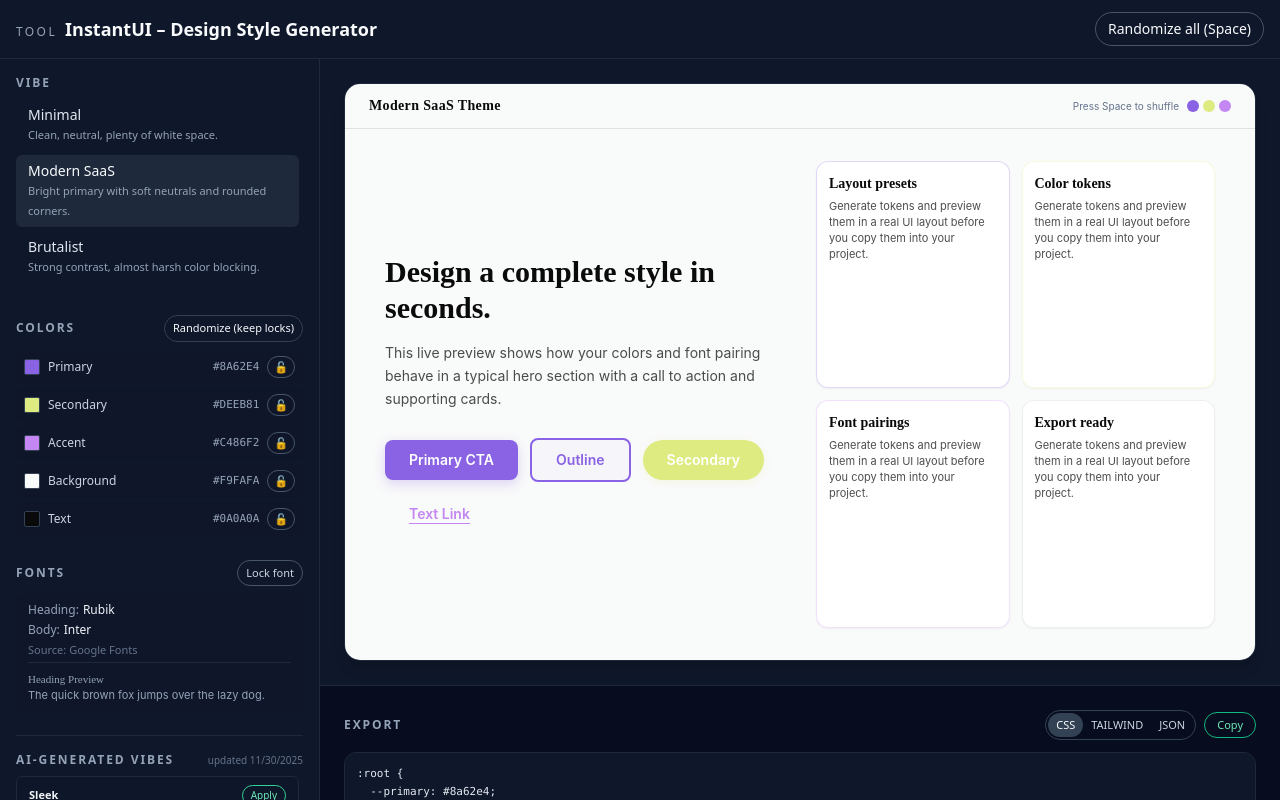
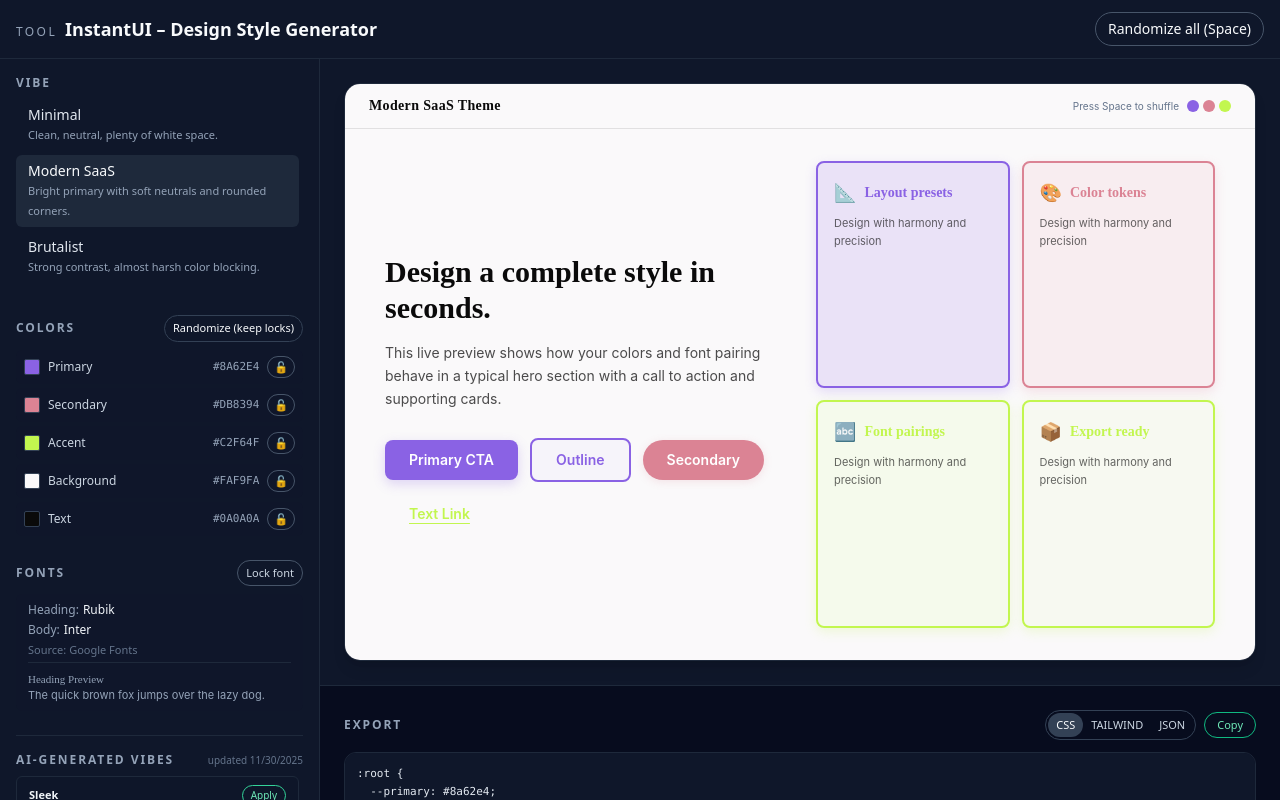
Before and after one commit to miikkavallinheimo-sketch/instantui, a React (Vite) app: page / in a window 1280 px wide. Shown: the top 800 px of the page. Built offline with nearby package versions, Linux system fonts and the light colour scheme.

Commit message:
improve: implement color harmony (tetradic) and enhance card designs with visual variety

```diff
--- a/src/components/Preview.tsx
+++ b/src/components/Preview.tsx
@@ -109,36 +109,45 @@ const Preview = ({ designState }: PreviewProps) => {
           </div>
 
           <div className="flex-1 grid grid-cols-1 sm:grid-cols-2 gap-3 text-xs">
-            {["Layout presets", "Color tokens", "Font pairings", "Export ready"].map(
-              (title, idx) => (
-                <div
-                  key={title}
-                  className="rounded-xl border shadow-sm p-3 flex flex-col gap-1"
-                  style={{
-                    borderColor:
-                      idx === 0
-                        ? colors.primary + "40"
-                        : idx === 1
-                        ? colors.secondary + "40"
-                        : idx === 2
-                        ? colors.accent + "40"
-                        : "#00000010",
-                    backgroundColor:
-                      idx === 3 ? "#ffffff" : "rgba(255,255,255,0.9)",
-                  }}
-                >
+            {[
+              { title: "Layout presets", bgOpacity: 0.15, borderOpacity: 0.3, icon: "📐" },
+              { title: "Color tokens", bgOpacity: 0.1, borderOpacity: 0.25, icon: "🎨" },
+              { title: "Font pairings", bgOpacity: 0.08, borderOpacity: 0.2, icon: "🔤" },
+              { title: "Export ready", bgOpacity: 0.05, borderOpacity: 0.1, icon: "📦" },
+            ].map(
+              (item, idx) => {
+                const colors_arr = [colors.primary, colors.secondary, colors.accent, colors.accent];
+                const colorForCard = colors_arr[idx];
+
+                return (
                   <div
-                    className="font-semibold text-sm"
-                    style={{ fontFamily: fontPair.heading }}
+                    key={item.title}
+                    className="rounded-lg border-2 shadow-md p-4 flex flex-col gap-2 transition-transform hover:scale-105"
+                    style={{
+                      borderColor: colorForCard,
+                      backgroundColor: colorForCard + Math.round(item.bgOpacity * 255).toString(16).padStart(2, '0'),
+                      borderWidth: "2px",
+                      boxShadow: `0 4px 12px ${colorForCard}${Math.round(0.2 * 255).toString(16).padStart(2, '0')}`,
+                    }}
                   >
-                    {title}
+                    <div className="flex items-center gap-2">
+                      <span className="text-lg">{item.icon}</span>
+                      <div
+                        className="font-bold text-sm"
+                        style={{
+                          fontFamily: fontPair.heading,
+                          color: colorForCard,
+                        }}
+                      >
+                        {item.title}
+                      </div>
+                    </div>
+                    <div className="text-[11px] text-black/60 leading-relaxed">
+                      Design with harmony and precision
+                    </div>
                   </div>
-                  <div className="text-[11px] text-black/70">
-                    Generate tokens and preview them in a real UI layout before
-                    you copy them into your project.
-                  </div>
-                </div>
-              )
+                );
+              }
             )}
           </div>
         </div>
--- a/src/lib/colorGenerator.ts
+++ b/src/lib/colorGenerator.ts
@@ -7,6 +7,11 @@ function randomInRange(min: number, max: number, seed: number): number {
   return min + frac * (max - min);
 }
 
+/**
+ * Väriharmonian algoritmi: käytämme tetradic väriskeemiä
+ * (4 väriä tasaisesti ympäri väriympyrän)
+ * Primary → +90° (Secondary) → +180° (Accent) → +270° (Tertiary)
+ */
 export function generateColors(
   vibe: VibePreset,
   seed: number,
@@ -24,7 +29,7 @@ export function generateColors(
   // Käytä primaryHueRange jos olemassa, muuten fallback primaryHue
   const hueMin = vibe.primaryHueRange ? vibe.primaryHueRange[0] : vibe.primaryHue - 30;
   const hueMax = vibe.primaryHueRange ? vibe.primaryHueRange[1] : vibe.primaryHue + 30;
-  const hue = randomInRange(hueMin, hueMax, seed * 0.9);
+  const primaryHue = randomInRange(hueMin, hueMax, seed * 0.9);
 
   const s = randomInRange(
     vibe.primarySatRange[0],
@@ -37,36 +42,34 @@ export function generateColors(
     seed * 1.3
   );
 
-  const newPrimary = hslToHex(hue, s, light);
+  const newPrimary = hslToHex(primaryHue, s, light);
   const primary = l.primary && prevColors ? prevColors.primary : newPrimary;
 
-  const secondaryHue =
-    (vibe.primaryHue + 180 + randomInRange(-20, 20, seed * 2.1)) % 360;
-  const newSecondary = hslToHex(
-    secondaryHue,
-    Math.min(100, s + randomInRange(-10, 10, seed * 2.3)),
-    Math.max(10, Math.min(90, light + randomInRange(-10, 10, seed * 2.5)))
-  );
-  const secondary =
-    l.secondary && prevColors ? prevColors.secondary : newSecondary;
+  // SECONDARY: +90° hue offset (tetradic harmony)
+  // Alempi saturaatio ja lightness sekä-säilyttämiselle
+  const secondaryHue = (primaryHue + 90) % 360;
+  const secondarySat = Math.max(30, Math.min(100, s - 15)); // Hieman vähemmän saturated
+  const secondaryLight = Math.max(45, Math.min(85, light + 5)); // Hieman vaaleampi
+  const newSecondary = hslToHex(secondaryHue, secondarySat, secondaryLight);
+  const secondary = l.secondary && prevColors ? prevColors.secondary : newSecondary;
 
-  const accentHue =
-    (vibe.primaryHue + randomInRange(40, 120, seed * 3.1)) % 360;
-  const newAccent = hslToHex(
-    accentHue,
-    Math.min(100, s + 10),
-    Math.max(30, Math.min(80, light + 10))
-  );
+  // ACCENT: +180° hue offset (vastakkainen primary) - complementary väri
+  // Korkea saturaatio, värillinen, näyttävä
+  const accentHue = (primaryHue + 180) % 360;
+  const accentSat = Math.min(100, s + 20); // Korkea saturaatio
+  const accentLight = Math.max(40, Math.min(70, light)); // Mid-range
+  const newAccent = hslToHex(accentHue, accentSat, accentLight);
   const accent = l.accent && prevColors ? prevColors.accent : newAccent;
 
+  // BACKGROUND: käytä primary-hue mutta neutraali saturaatio ja light
   const newBackground = hslToHex(
-    vibe.primaryHue,
+    primaryHue,
     vibe.isDarkUi ? 15 : 8,
     vibe.bgLightness
   );
-  const background =
-    l.background && prevColors ? prevColors.background : newBackground;
+  const background = l.background && prevColors ? prevColors.background : newBackground;
 
+  // TEXT: automaattinen kontrasti background:n kanssa
   const black = "#0a0a0a";
   const white = "#ffffff";
   const contrastWithBlack = contrastRatio(background, black);
```
